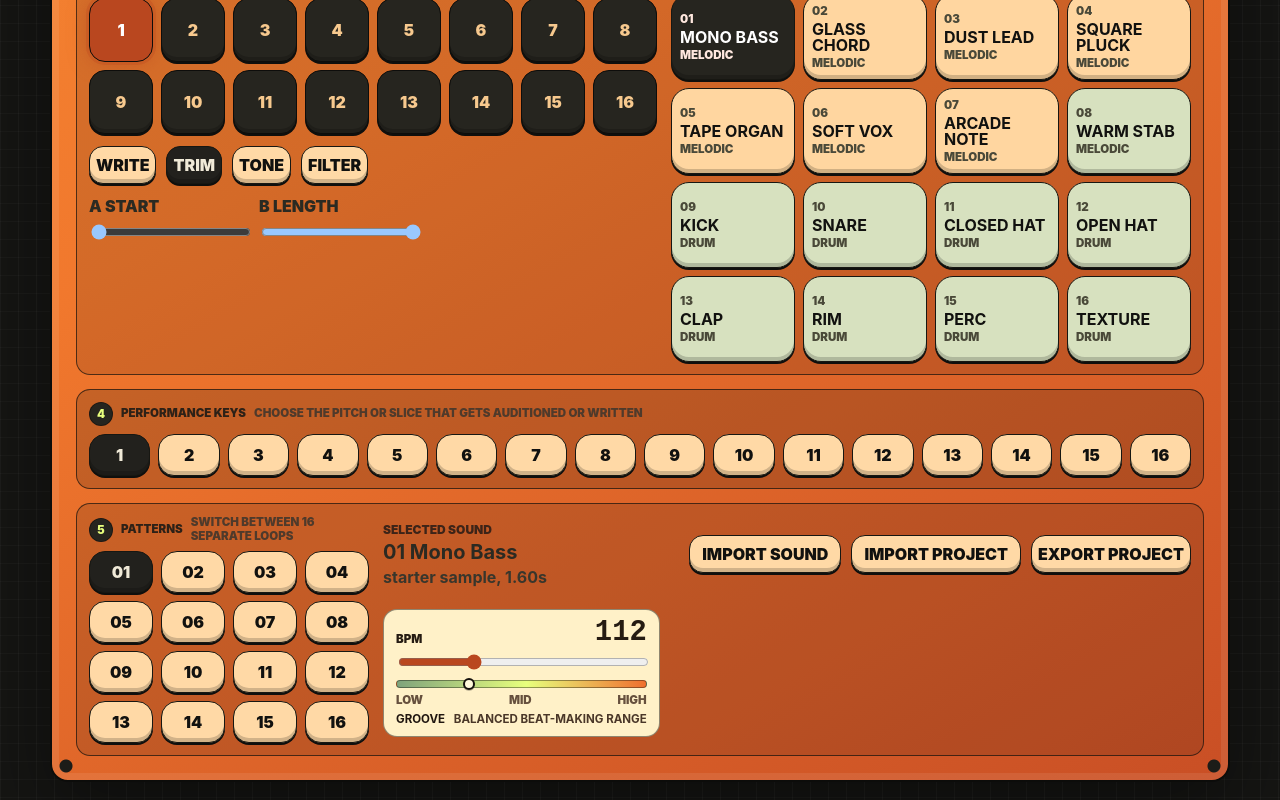
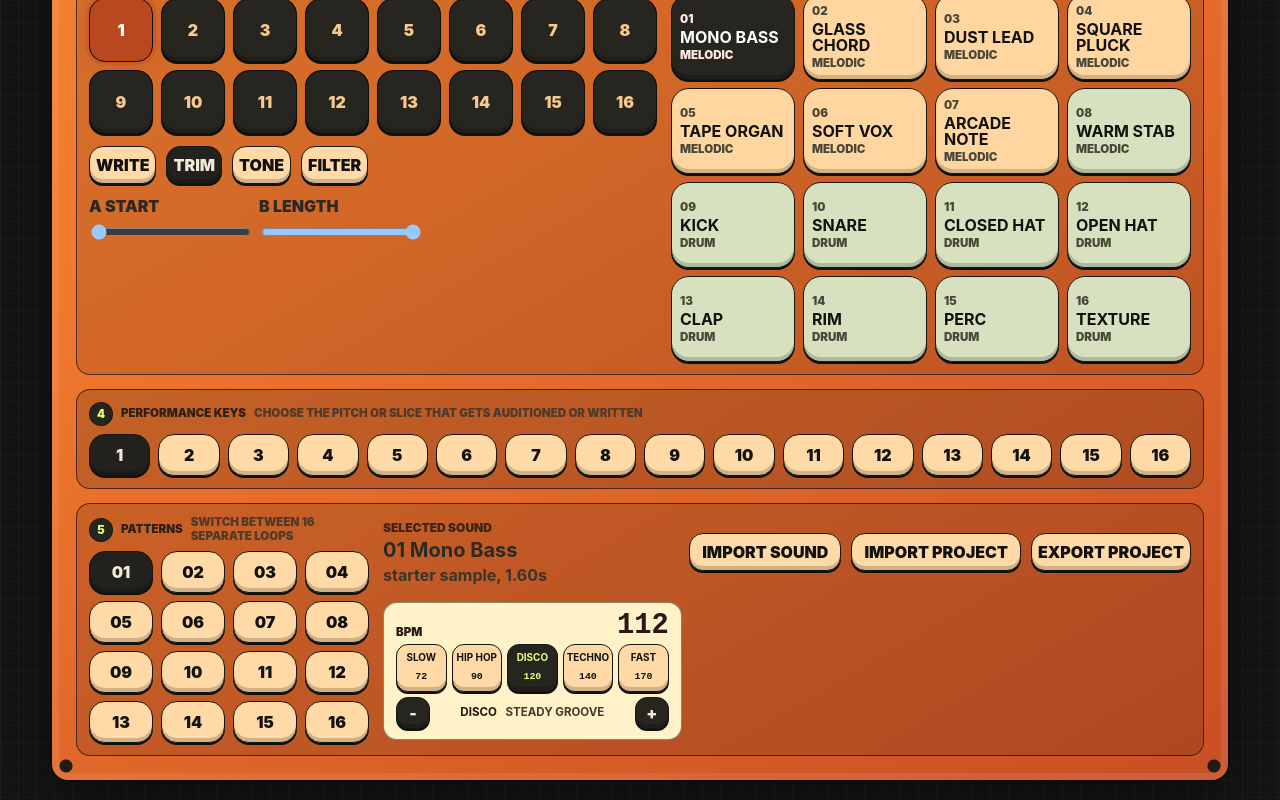
Before and after one commit to DheerajRay/NoteMaker, a React (Vite) app: page / in a window 1280 px wide. Shown: the part 625-1425 px from the top of the page. Built offline with nearby package versions, Linux system fonts and the light colour scheme.

Commit message:
feat: add tempo category presets

```diff
--- a/src/components/Po33Device.tsx
+++ b/src/components/Po33Device.tsx
@@ -26,6 +26,13 @@ type Po33DeviceProps = {
 };
 
 const PARAM_MODES: ParamMode[] = ["trim", "tone", "filter"];
+const TEMPO_CATEGORIES = [
+  { label: "Slow", tempo: 72, description: "spacious" },
+  { label: "Hip hop", tempo: 90, description: "head-nod" },
+  { label: "Disco", tempo: 120, description: "steady" },
+  { label: "Techno", tempo: 140, description: "driving" },
+  { label: "Fast", tempo: 170, description: "rapid" }
+] as const;
 
 export function Po33Device({
   project,
@@ -703,8 +710,7 @@ function Knob({ slot, knob, mode, onChange }: { slot: SoundSlot; knob: "a" | "b"
 }
 
 function TempoControl({ tempo, onTempoChange }: { tempo: number; onTempoChange: (tempo: number) => void }) {
-  const classification = getTempoClassification(tempo);
-  const meterPosition = `${((tempo - 60) / 180) * 100}%`;
+  const category = getTempoCategory(tempo);
 
   return (
     <div className="tempo-module" aria-label="Tempo control">
@@ -712,39 +718,42 @@ function TempoControl({ tempo, onTempoChange }: { tempo: number; onTempoChange:
         <span>bpm</span>
         <strong>{tempo}</strong>
       </div>
-      <label>
-        <span className="sr-only">BPM</span>
-        <input
-          type="range"
-          min={60}
-          max={240}
-          value={tempo}
-          aria-label="BPM"
-          onChange={(event) => onTempoChange(Number(event.target.value))}
-        />
-      </label>
-      <div className="tempo-meter" aria-hidden="true">
-        <span style={{ left: meterPosition }} />
+      <div className="tempo-category-grid" aria-label="BPM category presets">
+        {TEMPO_CATEGORIES.map((candidate) => (
+          <button
+            type="button"
+            key={candidate.label}
+            aria-label={`${candidate.label} tempo ${candidate.tempo} BPM`}
+            aria-pressed={candidate.label === category.label}
+            onClick={() => onTempoChange(candidate.tempo)}
+          >
+            <strong>{candidate.label}</strong>
+            <span>{candidate.tempo}</span>
+          </button>
+        ))}
       </div>
-      <div className="tempo-scale" aria-hidden="true">
-        <span>low</span>
-        <span>mid</span>
-        <span>high</span>
+      <div className="tempo-nudge">
+        <button type="button" aria-label="Decrease BPM" onClick={() => onTempoChange(Math.max(60, tempo - 1))}>
+          -
+        </button>
+        <p className="tempo-classification">
+          <strong>{category.label}</strong>
+          {category.description}
+        </p>
+        <button type="button" aria-label="Increase BPM" onClick={() => onTempoChange(Math.min(240, tempo + 1))}>
+          +
+        </button>
       </div>
-      <p className="tempo-classification">
-        <strong>{classification.label}</strong>
-        {classification.description}
-      </p>
     </div>
   );
 }
 
-function getTempoClassification(tempo: number): { label: string; description: string } {
-  if (tempo < 80) return { label: "Slow", description: " heavy, spacious timing" };
-  if (tempo < 110) return { label: "Laid back", description: " relaxed pocket for slower loops" };
-  if (tempo < 130) return { label: "Groove", description: " balanced beat-making range" };
-  if (tempo < 160) return { label: "Fast", description: " energetic, dance-leaning pace" };
-  return { label: "Very fast", description: " tight, rapid sequencing" };
+function getTempoCategory(tempo: number): { label: string; description: string } {
+  if (tempo < 82) return { label: "Slow", description: " spacious timing" };
+  if (tempo < 105) return { label: "Hip hop", description: " head-nod pocket" };
+  if (tempo < 132) return { label: "Disco", description: " steady groove" };
+  if (tempo < 156) return { label: "Techno", description: " driving loop" };
+  return { label: "Fast", description: " rapid sequence" };
 }
 
 function format2(value: number): string {
--- a/src/styles.css
+++ b/src/styles.css
@@ -674,9 +674,9 @@ h2 {
 }
 
 .tempo-module {
-  min-width: 230px;
+  min-width: 260px;
   display: grid;
-  gap: 7px;
+  gap: 8px;
   padding: 10px 12px;
   border: 1px solid rgba(21, 17, 13, 0.48);
   border-radius: 14px;
@@ -706,42 +706,59 @@ h2 {
   line-height: 0.88;
 }
 
-.tempo-module input[type="range"] {
-  width: 100%;
-  height: 18px;
-  accent-color: var(--orange-deep);
-  cursor: pointer;
+.tempo-category-grid {
+  display: grid;
+  grid-template-columns: repeat(5, minmax(42px, 1fr));
+  gap: 5px;
 }
 
-.tempo-meter {
-  height: 8px;
-  position: relative;
-  border: 1px solid rgba(21, 17, 13, 0.42);
-  border-radius: 999px;
-  background: linear-gradient(90deg, #7fa37c 0%, #e8ff7d 52%, #ef6f2e 100%);
+.tempo-category-grid button {
+  min-width: 0;
+  min-height: 48px;
+  display: grid;
+  gap: 2px;
+  place-items: center;
+  padding: 5px 3px;
+  border-radius: 12px;
+  background: #ffd9a6;
 }
 
-.tempo-meter span {
-  width: 12px;
-  height: 12px;
-  position: absolute;
-  top: 50%;
-  transform: translate(-50%, -50%);
-  border: 2px solid #15110d;
-  border-radius: 50%;
-  background: #fff8da;
-  box-shadow: 0 1px 0 rgba(0, 0, 0, 0.24);
+.tempo-category-grid button[aria-pressed="true"] {
+  background: #26251f;
+  color: #e8ff7d;
 }
 
-.tempo-scale {
-  display: flex;
-  justify-content: space-between;
-  color: #66503d;
+.tempo-category-grid strong,
+.tempo-category-grid span {
+  font-size: 0.62rem;
+  line-height: 1;
+}
+
+.tempo-category-grid span {
+  font-family: "Courier New", ui-monospace, monospace;
+}
+
+.tempo-nudge {
+  display: grid;
+  grid-template-columns: 34px 1fr 34px;
+  gap: 7px;
+  align-items: center;
+}
+
+.tempo-nudge button {
+  width: 34px;
+  min-width: 34px;
+  min-height: 32px;
+  padding: 0;
+  border-radius: 12px;
+  background: #26251f;
+  color: var(--paper);
 }
 
 .tempo-classification {
   color: #4a3728 !important;
   line-height: 1.25;
+  text-align: center;
 }
 
 .tempo-classification strong {
```
Also changed, not shown: 1 other file (tests, documents, lock files or other folders).
